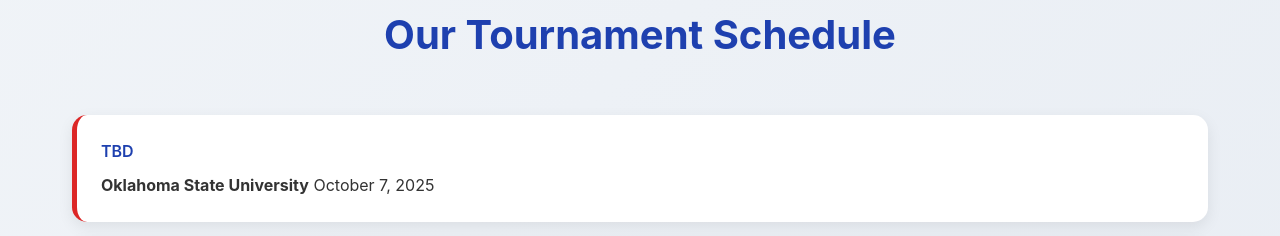
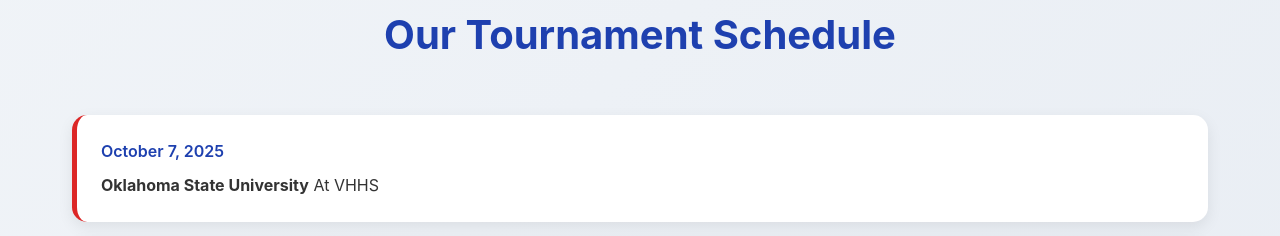
Before and after one commit to Significant36/vestavia_math_team, a Next.js app: page / in a window 1280 px wide. Shown: the part 2100-2336 px from the top of the page. Built offline with nearby package versions, Linux system fonts and the light colour scheme.

Commit message:
Update Schedule.js
test

```diff
--- a/components/Schedule.js
+++ b/components/Schedule.js
@@ -3,8 +3,8 @@
       <section id="schedule" className="section">
         <h2>Our Tournament Schedule</h2>
         <div className="schedule-item">
-          <div className="schedule-date">TBD</div>
-          <p><strong>Oklahoma State University</strong> October 7, 2025</p>
+          <div className="schedule-date">October 7, 2025</div>
+          <p><strong>Oklahoma State University</strong> At VHHS</p>
         </div>
         <div className="schedule-item">
           <div className="schedule-date">TBD</div>
```
